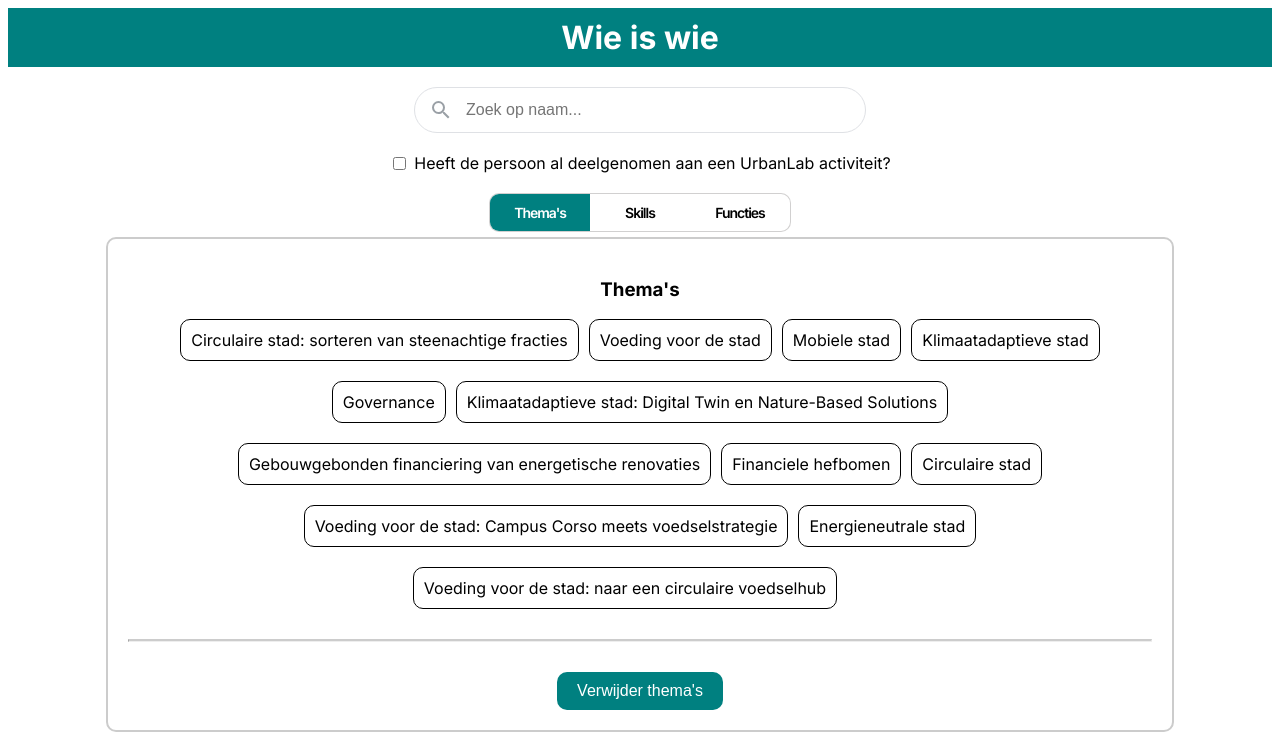
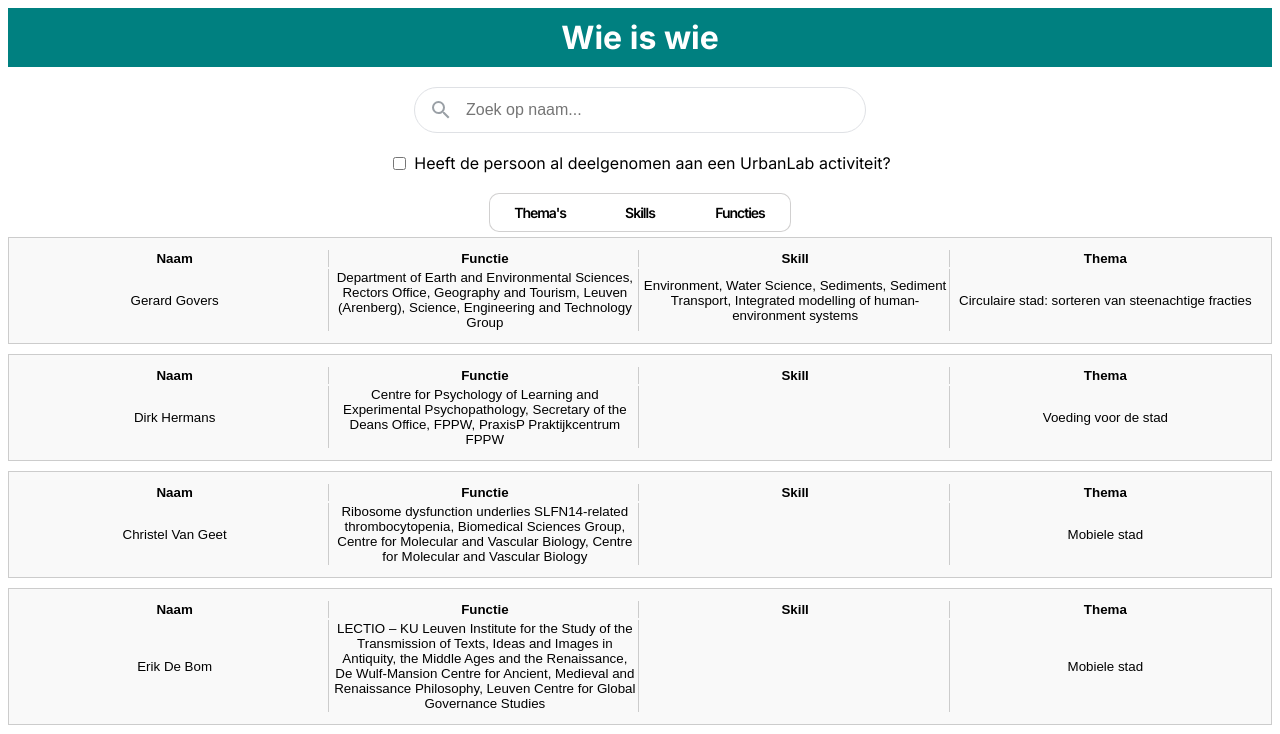
Before and after one commit to ThomasCl/ThomasCl.github.io, a Next.js app: page / in a window 1280 px wide. Shown: the top 734 px of the page. Built offline with nearby package versions, Linux system fonts and the light colour scheme.

Commit message:
filters are closed when page loaded

```diff
--- a/src/app/page.tsx
+++ b/src/app/page.tsx
@@ -82,11 +82,11 @@ const SearchBar: React.FC = () => {
 
   useEffect(() => {
     getAllUsers();
-    setShowThemasFilter(true);
-    const button = document.getElementById('themas');
-    if (button) {
-      button.click();
-    }
+    // setShowThemasFilter(true);
+    // const button = document.getElementById('themas');
+    // if (button) {
+    //   button.click();
+    // }
 
     const fetchedThemas = UserService.getAllThemas();
     setThemas(fetchedThemas);
```
